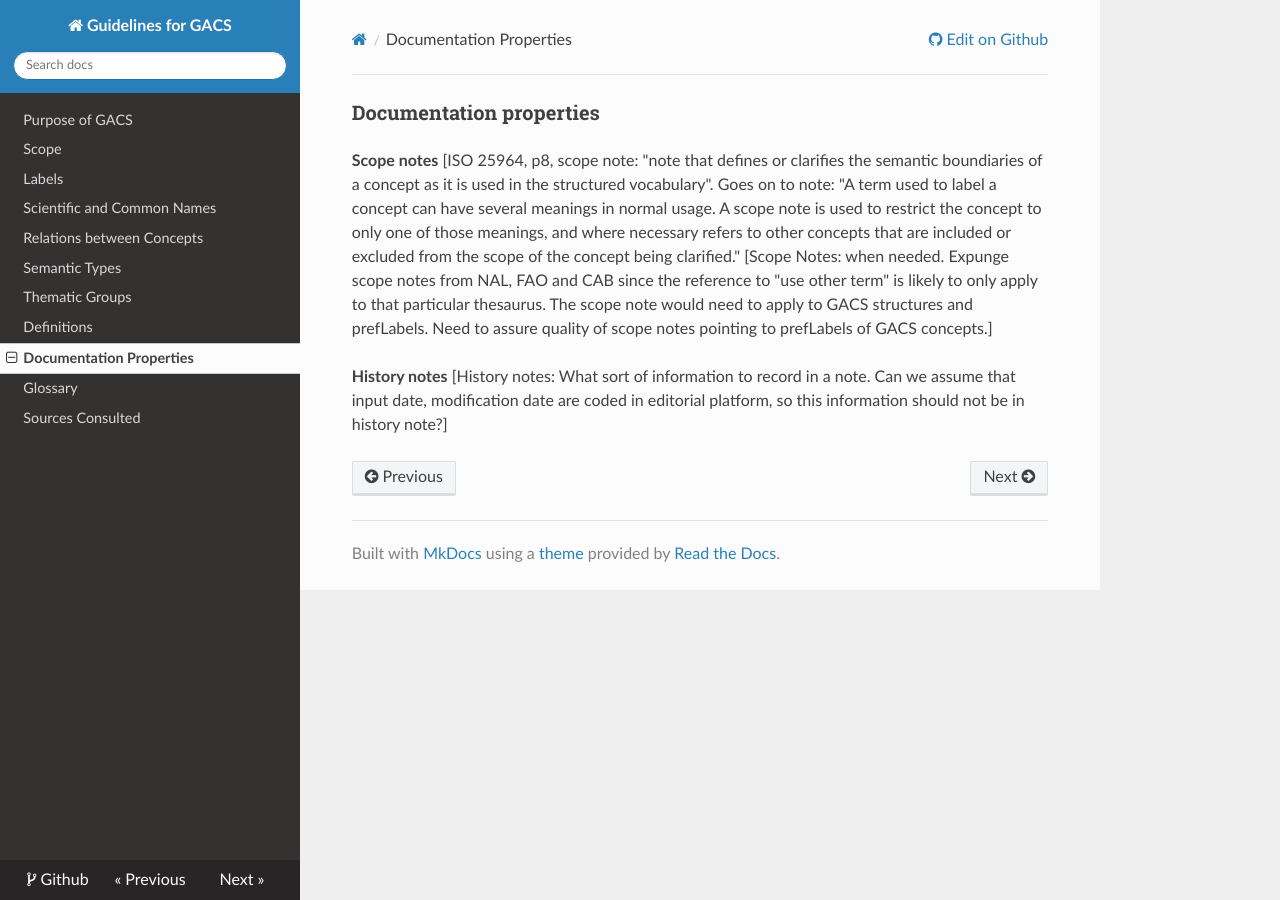
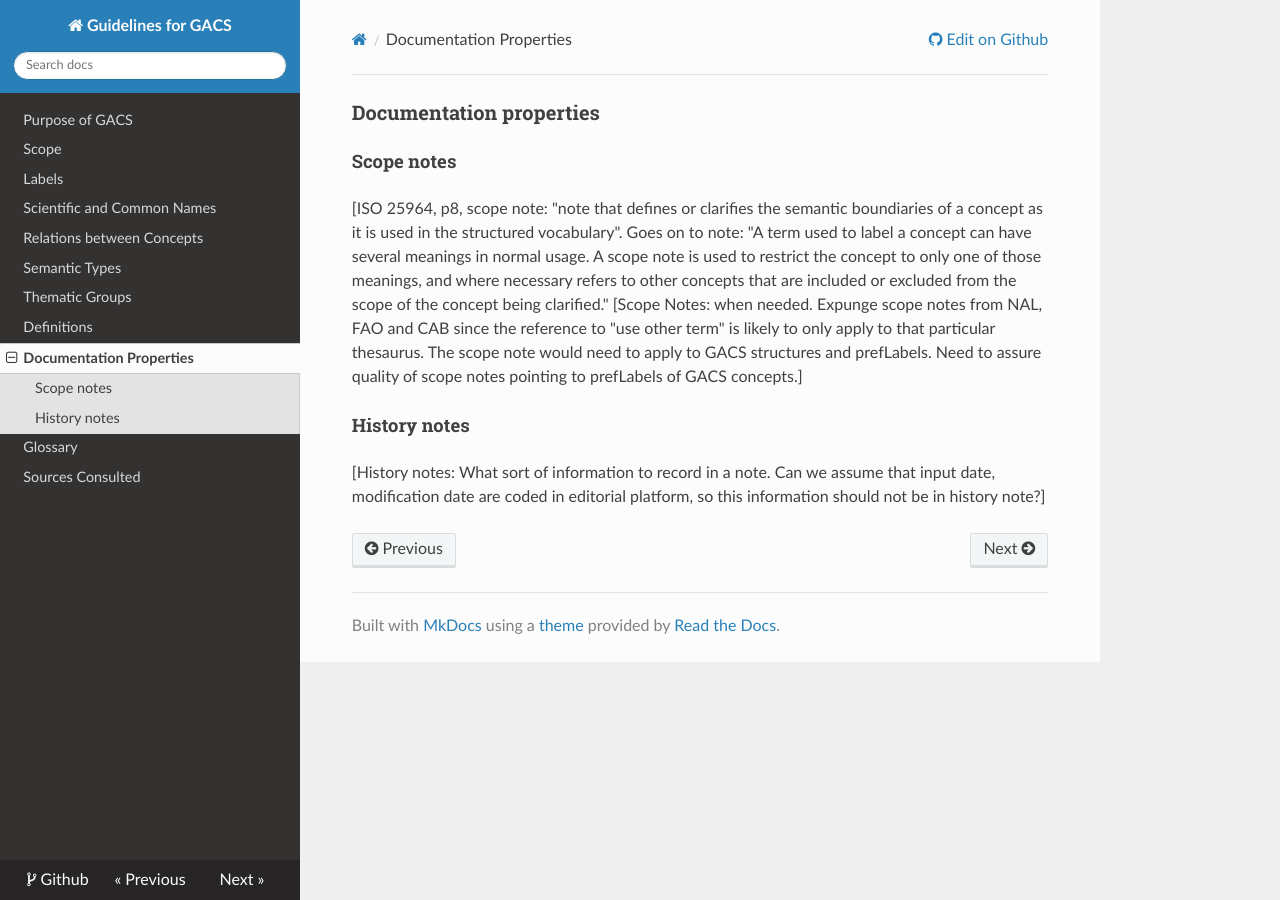
Before and after one commit to agrisemantics/gacs-qip, an MkDocs documentation site: the page built from docs/docproperties.md, in a window 1280 px wide. Built offline with MkDocs 1.6.1, drawn with Linux system fonts in a browser that asks for light colours; nearby versions of some CDN libraries; old or Windows-style settings are respelled for this version of MkDocs.

Commit message:
Sections for Scope Notes and History Notes

```diff
--- a/docs/docproperties.md
+++ b/docs/docproperties.md
@@ -1,6 +1,8 @@
 ### Documentation properties
 
-__Scope notes__ [ISO 25964, p8, scope note: "note that defines or clarifies the
+#### Scope notes
+
+[ISO 25964, p8, scope note: "note that defines or clarifies the
 semantic boundiaries of a concept as it is used in the structured vocabulary".
 Goes on to note: "A term used to label a concept can have several meanings in
 normal usage.  A scope note is used to restrict the concept to only one of
@@ -11,6 +13,8 @@ other term" is likely to only apply to that particular thesaurus.  The scope
 note would need to apply to GACS structures and prefLabels.  Need to assure
 quality of scope notes pointing to prefLabels of GACS concepts.]
 
-__History notes__ [History notes: What sort of information to record in a note.
+#### History notes
+
+[History notes: What sort of information to record in a note.
 Can we assume that input date, modification date are coded in editorial
 platform, so this information should not be in history note?]
```
